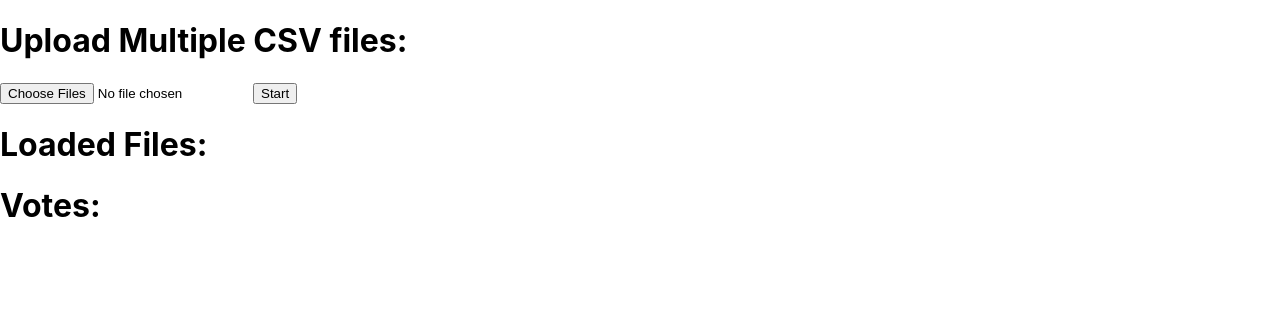
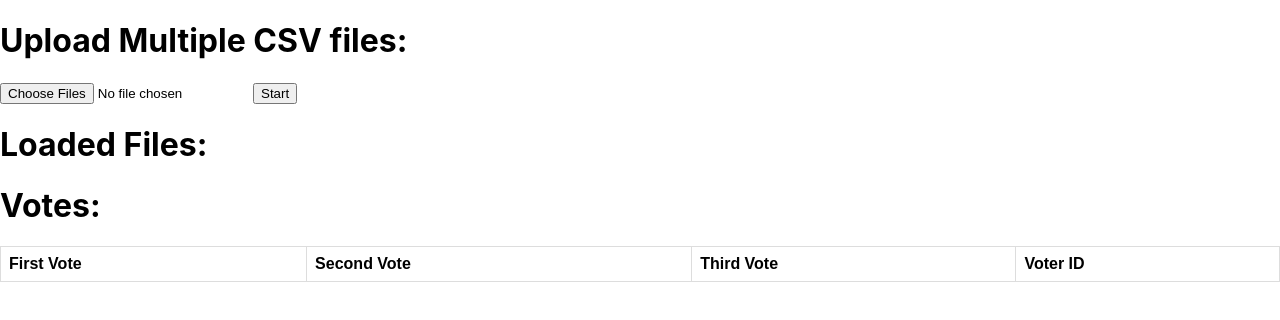
Before and after one commit to Laophy/ballet-parser-2, a React (Create React App) app in the folder client/: page / in a window 1280 px wide. Shown: the top 320 px of the page. Built offline with nearby package versions, Linux system fonts and the light colour scheme.

Commit message:
push updates

```diff
--- a/client/src/App.css
+++ b/client/src/App.css
@@ -0,0 +1,15 @@
+table {
+  font-family: arial, sans-serif;
+  border-collapse: collapse;
+  width: 100%;
+}
+
+td, th {
+  border: 1px solid #dddddd;
+  text-align: left;
+  padding: 8px;
+}
+
+tr:nth-child(even) {
+  background-color: #dddddd;
+}
--- a/client/src/App.js
+++ b/client/src/App.js
@@ -10,8 +10,9 @@ function App() {
 
   // All vote data objects
   const [votes, setVotes] = useState([]);
+  const [voteObj, setVoteObj] = useState([]);
 
-  // Current round
+  // Set round
   const [round, setRound] = useState(1);
 
   // Grab the input data (allows for multiple CSV files)
@@ -27,20 +28,15 @@ function App() {
     })
 
     setUploadedFiles(uploaded);
+
+    // Load votes when files have been processed
+    loadVotes();
   }
 
   const handleFileEvent = (e) => {
     const gatheredFiles = Array.prototype.slice.call(e.target.files);
     handleFiles(gatheredFiles);
     //console.log(uploadedFiles)
-  }
-
-  const startRound = () => {
-    // Load votes when files have been processed
-    loadVotes();
-
-    // Set round state to 1
-    setRound(1);
   }
 
   const loadVotes = () => {
@@ -78,7 +74,7 @@ function App() {
 
     // Convert the json to js objects
     const arrObjects = await convertToObj(voteJSON);
-    console.log(arrObjects)
+    setVoteObj(arrObjects)
   }
 
   return (
@@ -87,7 +83,7 @@ function App() {
         <div id="upload-container">
           <h1>Upload Multiple CSV files:</h1>
           <input type="file" name="file" accept=".csv" multiple onChange={handleFileEvent} />
-          <button multiple onClick={startRound}>Start</button>
+          <button multiple onClick={loadVotes}>Start</button>
         </div>
         <div>
           <h1>Loaded Files: </h1>
@@ -99,11 +95,22 @@ function App() {
         </div>
         <div>
           <h1>Votes: </h1>
-          {votes.map(vote => (
-            <div key={vote.VoterID}>
-              {vote.VoterID}
-            </div>
-          ))}
+          <table>
+          <tr>
+            <th>First Vote</th>
+            <th>Second Vote</th>
+            <th>Third Vote</th>
+            <th>Voter ID</th>
+          </tr>
+            {voteObj.map(vote => (
+              <tr>
+                <td>{vote.first}</td>
+                <td>{vote.second}</td>
+                <td>{vote.third}</td>
+                <td>{vote.voterID}</td>
+              </tr>
+            ))}
+          </table>
         </div>
       </div>
     </div>
```
